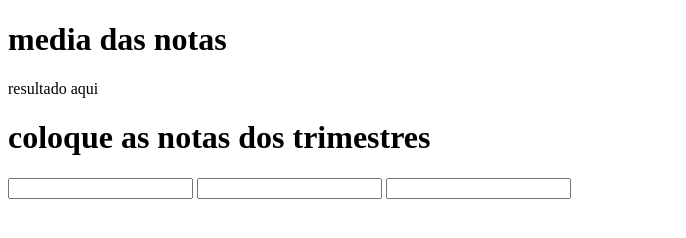
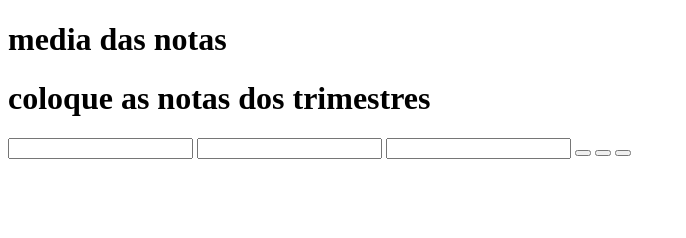
Before and after one commit to gabyy29zinhaa/site1, a plain HTML site: page index.html in a window 1280 px wide. Shown: the whole page, without its empty margins (0-686 px from the left). Drawn offline with Linux system fonts and the light colour scheme.

Commit message:
Update index.html

```diff
--- a/index.html
+++ b/index.html
@@ -9,12 +9,14 @@
     </head>
 <body>
     <h1>media das notas</h1>
-    <p>resultado aqui</p>
     <div class= "container">
         <h1>coloque as notas dos trimestres</h1>
         <input type="number" id="notinhas">
          <input type="number" id="notinhas">
          <input type="number" id="notinhas">
+        <button onclick="mediadasnotas()"></button>
+        <button onclick="mediadasnotas()"></button>
+        <button onclick="mediadasnotas()"></button>
     </div>
  <script>
  </script>
```
